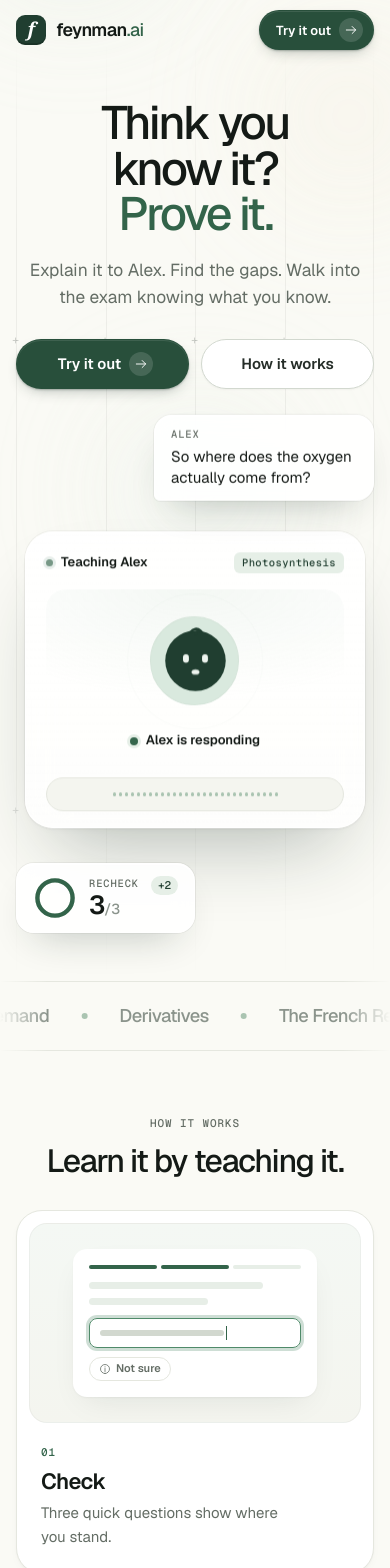
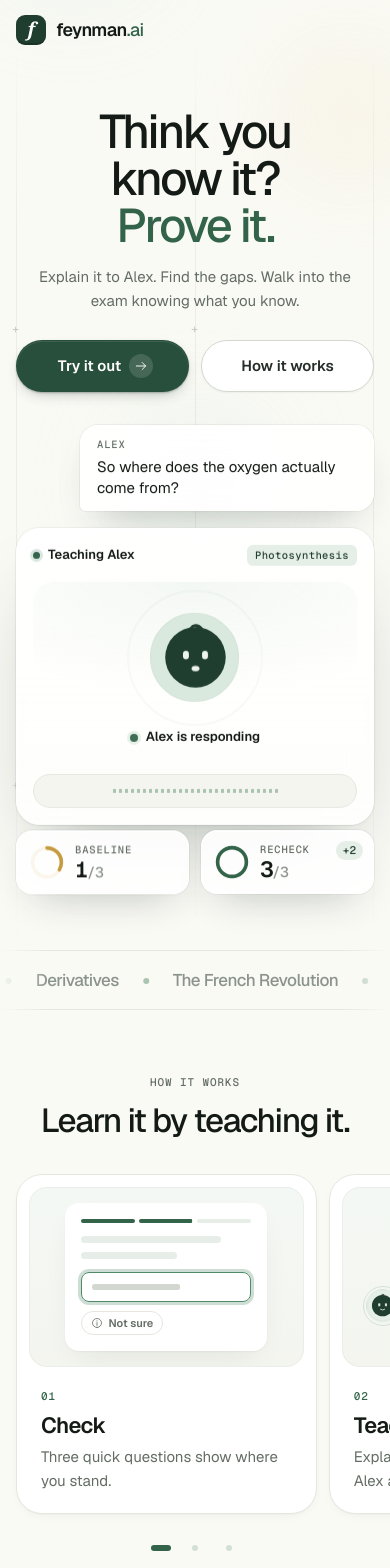
Before and after one commit to 14c4/feynman, a React (Vite) app: page / in a window 390 px wide. Shown: the top 1568 px of the page. Built offline with nearby package versions, Linux system fonts and the light colour scheme; no server answers.

Commit message:
fix landing page for mobile

```diff
--- a/src/features/landing/LandingPage.tsx
+++ b/src/features/landing/LandingPage.tsx
@@ -49,8 +49,7 @@ function NavActions() {
     <button type="button" className="button button--quiet" onClick={() => void signOut().then(() => window.scrollTo(0, 0))}>Sign out</button>
   </div>;
   return <div className="lp-nav-end">
-    {available && <Link className="button button--quiet" to="/account">Sign in</Link>}
-    <Link className="button button--primary" to="/app">Try it out<span className="button-arrow"><PracticeIcon name="arrow" size={14} /></span></Link>
+    {available && <Link className="button button--secondary" to="/account">Sign in</Link>}
   </div>;
 }
 
@@ -137,6 +136,20 @@ function HeroStage({ reduced }: { reduced: boolean }) {
 
 /** The guest view: what feynman.ai is, shown rather than told. */
 function Showcase({ reduced, onHow }: { reduced: boolean; onHow: () => void }) {
+  // On phones the three steps become a swipeable row; the dots follow the swipe and jump to a step.
+  const steps = useRef<HTMLOListElement>(null);
+  const [activeStep, setActiveStep] = useState(0);
+  const offsetOf = (index: number) => {
+    const list = steps.current; const first = list?.children[0] as HTMLElement | undefined; const card = list?.children[index] as HTMLElement | undefined;
+    return first && card ? card.offsetLeft - first.offsetLeft : 0;
+  };
+  const onStepsScroll = () => {
+    const list = steps.current; if (!list) return;
+    const width = offsetOf(1) || 1;
+    setActiveStep(Math.min(2, Math.max(0, Math.round(list.scrollLeft / width))));
+  };
+  const goToStep = (index: number) => steps.current?.scrollTo({ left: offsetOf(index), behavior: reduced ? 'auto' : 'smooth' });
+
   return <>
     <section className="lp-hero">
       <div className="lp-aurora" aria-hidden="true"><span /><span /><span /></div>
@@ -164,7 +177,7 @@ function Showcase({ reduced, onHow }: { reduced: boolean; onHow: () => void }) {
         <span className="eyebrow">How it works</span>
         <h2 id="how-title">Learn it by teaching it.</h2>
       </div>
-      <ol className="lp-steps">
+      <ol ref={steps} className="lp-steps" onScroll={onStepsScroll}>
         <li className="lp-step" data-reveal style={{ '--d': 0 } as CSSProperties}>
           <div className="lp-step-visual lp-v-check" aria-hidden="true">
             <div className="lp-v-card">
@@ -198,6 +211,7 @@ function Showcase({ reduced, onHow }: { reduced: boolean; onHow: () => void }) {
           <p>New questions on the same ideas. See what stuck.</p>
         </li>
       </ol>
+      <div className="lp-dots">{['Check', 'Teach', 'Recheck'].map((label, index) => <button key={label} type="button" aria-label={`Show step ${index + 1}: ${label}`} aria-current={activeStep === index || undefined} onClick={() => goToStep(index)} />)}</div>
     </section>
 
     <section className="lp-section lp-split" aria-labelledby="results-title">
--- a/src/features/landing/landing.css
+++ b/src/features/landing/landing.css
@@ -30,7 +30,7 @@
 /* Atmosphere: drifting soft color behind a faint drafting grid. */
 .lp-aurora { position: absolute; inset: 0 0 -10%; z-index: -2; overflow: hidden; pointer-events: none;
   -webkit-mask-image: linear-gradient(180deg, #000 55%, transparent); mask-image: linear-gradient(180deg, #000 55%, transparent); }
-.lp-aurora span { position: absolute; border-radius: 50%; filter: blur(70px); opacity: 0.75; animation: lp-drift 22s ease-in-out infinite alternate; }
+.lp-aurora span { position: absolute; border-radius: 50%; filter: blur(70px); opacity: 0.75; will-change: transform; animation: lp-drift 22s ease-in-out infinite alternate; }
 .lp-aurora span:nth-child(1) { width: 52vw; height: 52vw; max-width: 760px; max-height: 760px; top: -18%; left: -8%; background: radial-gradient(circle, #cfe3d4 0%, transparent 65%); }
 .lp-aurora span:nth-child(2) { width: 44vw; height: 44vw; max-width: 640px; max-height: 640px; top: 2%; right: -10%; background: radial-gradient(circle, #f3e6c8 0%, transparent 65%); animation-duration: 26s; animation-delay: -8s; }
 .lp-aurora span:nth-child(3) { width: 60vw; height: 40vw; max-width: 900px; max-height: 600px; top: 38%; left: 20%; background: radial-gradient(circle, #dcebe0 0%, transparent 62%); animation-duration: 30s; animation-delay: -4s; }
@@ -62,9 +62,9 @@
 .lp-teach-body { display: grid; justify-items: center; gap: var(--s-1); padding: var(--s-6) 0 var(--s-2); border-radius: var(--r-2xl); background: radial-gradient(120% 90% at 50% 0%, var(--green-50), transparent 70%); }
 .lp-teach-body .alex-state { min-height: 24px; font-size: var(--text-sm); }
 .lp-wave { display: flex; align-items: center; justify-content: center; gap: 3px; height: 34px; padding: 0 var(--s-3); border-radius: 999px; background: var(--surface-sunken); border: 1px solid var(--line); }
-.lp-wave span { width: 3px; height: 4px; border-radius: 3px; background: var(--green-300); transition: height 400ms var(--ease), background-color 400ms var(--ease); }
+.lp-wave span { width: 3px; height: 22px; border-radius: 3px; background: var(--green-300); transform: scaleY(0.18); transition: transform 400ms var(--ease), background-color 400ms var(--ease); }
 .lp-wave.is-live span { background: var(--accent); animation: lp-eq 900ms ease-in-out calc(var(--i) * -73ms) infinite; }
-@keyframes lp-eq { 0%, 100% { height: 4px; } 30% { height: 18px; } 60% { height: 9px; } 80% { height: 22px; } }
+@keyframes lp-eq { 0%, 100% { transform: scaleY(0.18); } 30% { transform: scaleY(0.82); } 60% { transform: scaleY(0.4); } 80% { transform: scaleY(1); } }
 
 /* Floating widgets */
 .lp-w { display: flex; align-items: center; gap: var(--s-3); padding: var(--s-3) var(--s-4); border-radius: 18px; background: rgb(255 255 255 / 0.9); border: 1px solid rgb(255 255 255 / 0.95);
@@ -109,9 +109,7 @@
 .lp-ticker { position: relative; overflow: hidden; padding: var(--s-5) 0; border-block: 1px solid var(--line);
   -webkit-mask-image: linear-gradient(90deg, transparent, #000 12%, #000 88%, transparent); mask-image: linear-gradient(90deg, transparent, #000 12%, #000 88%, transparent); }
 .lp-ticker-track { display: flex; width: max-content; animation: lp-marquee 48s linear infinite; }
-.lp-ticker:hover .lp-ticker-track { animation-play-state: paused; }
 .lp-ticker span { display: inline-flex; align-items: center; gap: var(--s-8); padding-right: var(--s-8); font-size: clamp(1.125rem, 1rem + 0.6vw, 1.5rem); font-weight: 500; letter-spacing: -0.03em; color: var(--subtle); white-space: nowrap; transition: color var(--t-base) var(--ease); }
-.lp-ticker span:hover { color: var(--text-strong); }
 .lp-ticker span i { width: 6px; height: 6px; border-radius: 50%; background: var(--green-300); }
 @keyframes lp-marquee { to { transform: translateX(-50%); } }
 
@@ -125,7 +123,6 @@
 
 .lp-steps { display: grid; grid-template-columns: repeat(3, minmax(0, 1fr)); gap: var(--s-5); }
 .lp-step { display: grid; align-content: start; gap: var(--s-1); padding: var(--s-3) var(--s-3) var(--s-6); border-radius: 26px; background: var(--surface); border: 1px solid var(--line); box-shadow: var(--shadow-sm); transition: opacity 900ms var(--ease), transform 900ms var(--ease), box-shadow var(--t-slow) var(--ease), translate var(--t-slow) var(--ease); }
-.lp-step:hover { translate: 0 -4px; box-shadow: var(--shadow-lg); }
 .lp-step h3 { margin: 0 var(--s-3); font-size: var(--text-xl); font-weight: 550; letter-spacing: -0.03em; }
 .lp-step p { margin: 0 var(--s-3); color: var(--muted); }
 .lp-step-num { margin: var(--s-5) var(--s-3) var(--s-1); font: 500 11px/1 var(--font-mono); letter-spacing: 0.08em; color: var(--accent); }
@@ -140,11 +137,15 @@
 .lp-v-progress i.is-now { background: linear-gradient(90deg, var(--accent) 50%, var(--green-100) 50%); background-size: 200% 100%; background-position: 100% 0; }
 .is-in .lp-v-progress i.is-now { animation: lp-progress 4s var(--ease) infinite; }
 @keyframes lp-progress { 0%, 15% { background-position: 100% 0; } 60%, 100% { background-position: 0 0; } }
-.lp-v-input { display: flex; align-items: center; height: 30px; margin-top: 4px; padding: 0 10px; border: 1px solid var(--focus); border-radius: 8px; box-shadow: var(--ring); }
-.lp-v-typed { display: block; width: 0; height: 6px; border-radius: 999px; background: var(--line-strong); }
+.lp-v-input { position: relative; display: flex; align-items: center; height: 30px; margin-top: 4px; padding: 0 10px; border: 1px solid var(--focus); border-radius: 8px; box-shadow: var(--ring); }
+.lp-v-typed { display: block; width: 70%; height: 6px; border-radius: 999px; background: var(--line-strong); transform: scaleX(0); transform-origin: left; }
 .is-in .lp-v-typed { animation: lp-typed 4s steps(14) infinite; }
-@keyframes lp-typed { 0% { width: 0; } 55%, 100% { width: 70%; } }
-.lp-caret { width: 1.5px; height: 14px; margin-left: 2px; background: var(--accent); animation: lp-blink 1s steps(1) infinite; }
+@keyframes lp-typed { 0% { transform: scaleX(0); } 55%, 100% { transform: scaleX(1); } }
+/* The caret rides the end of the typed text with a transform, so nothing re-lays out while it types. */
+.lp-caret { position: absolute; top: 50%; left: 10px; width: calc((100% - 20px) * 0.7); height: 14px; margin-top: -7px; transform: translateX(-100%); pointer-events: none; }
+.lp-caret::after { content: ''; position: absolute; top: 0; right: -2px; width: 1.5px; height: 100%; background: var(--accent); animation: lp-blink 1s steps(1) infinite; }
+.is-in .lp-caret { animation: lp-caret 4s steps(14) infinite; }
+@keyframes lp-caret { 0% { transform: translateX(-100%); } 55%, 100% { transform: none; } }
 @keyframes lp-blink { 50% { opacity: 0; } }
 .lp-v-flag { justify-self: start; display: inline-flex; align-items: center; gap: 5px; height: 24px; padding: 0 9px; border-radius: 999px; font-size: 11px; font-weight: 550; color: var(--muted); border: 1px solid var(--line); background: var(--surface); }
 .is-in .lp-v-flag { animation: lp-flag 4s var(--ease) infinite; }
@@ -224,26 +225,81 @@
   .lp-split { grid-template-columns: 1fr; gap: var(--s-8); }
 }
 
+.lp-dots { display: none; }
+
+@media (hover: hover) {
+  .lp-ticker:hover .lp-ticker-track { animation-play-state: paused; }
+  .lp-ticker span:hover { color: var(--text-strong); }
+  .lp-step:hover { translate: 0 -4px; box-shadow: var(--shadow-lg); }
+  .wb-list li:hover { translate: 0 -2px; border-color: var(--green-200); box-shadow: var(--shadow-md); }
+}
+
+/* Phones: the hero scene becomes a tidy stack, the steps a swipeable row, and everything sizes to the thumb. */
 @media (max-width: 760px) {
   .lp { --gutter: var(--s-4); }
   .lp-nav { height: 60px; }
+  .lp-nav .button { min-height: 38px; padding: 0 var(--s-3); }
   .lp-nav .button--quiet { padding: 0 var(--s-2); }
-  .lp-hero { margin-top: -60px; padding-top: calc(60px + var(--s-10)); padding-bottom: var(--s-10); }
-  .lp-cta { width: 100%; }
-  .lp-cta .button--lg { flex: 1; min-width: 0; }
-  .lp-stage { height: 520px; margin-top: var(--s-8); }
-  .lp-teach { width: min(340px, 100%); }
-  .lp-teach-body { padding-top: var(--s-4); }
-  .lp-w--file, .lp-chip, .lp-w--score { display: none; }
-  .lp-w--bubble { top: 0; right: 0; width: 220px; }
-  .lp-w--recheck { right: auto; left: 0; bottom: 0; }
+  .lp-nav.is-scrolled::before { background: linear-gradient(180deg, rgb(255 255 255 / 0.62), rgb(250 250 245 / 0.4)); }
+  .lp-hero { margin-top: -60px; padding-top: calc(60px + var(--s-12)); padding-bottom: var(--s-12); }
+  .lp-hero-copy { gap: var(--s-4); }
+  .lp-title { font-size: clamp(2.5rem, 0.9rem + 8.4vw, 3.5rem); line-height: 1; letter-spacing: -0.05em; }
+  .lp-lede { max-width: 32ch; font-size: var(--text-md); }
+  .lp-cta { width: 100%; max-width: 420px; margin-top: var(--s-3); }
+  .lp-cta .button--lg { flex: 1; min-width: 0; min-height: 52px; }
+  .lp-grid { grid-template-columns: repeat(2, 1fr); }
+  .lp-grid i:nth-child(n + 3) { display: none; }
+  .lp-grid i:nth-child(2) { border-right: 1px solid rgb(24 32 27 / 0.055); }
+  .lp-aurora span { filter: blur(48px); }
+
+  .lp-stage { display: grid; grid-template-columns: 1fr 1fr; gap: var(--s-3); height: auto; max-width: 420px; margin-top: var(--s-10); }
+  .lp-float { position: relative; inset: auto; translate: none; }
+  .lp-w--file, .lp-chip { display: none; }
+  .lp-w--bubble { order: 1; grid-column: 1 / -1; justify-self: end; width: 82%; min-height: 72px; margin: 0; }
+  .lp-teach { order: 2; grid-column: 1 / -1; width: 100%; height: auto; margin: 0; border-radius: 24px; padding: var(--s-4); }
+  .lp-teach-body { padding: var(--s-5) 0 var(--s-2); }
+  .lp-w--score { order: 3; }
+  .lp-w--recheck { order: 4; }
+  .lp-w--score, .lp-w--recheck { gap: 10px; padding: var(--s-3); border-radius: 16px; }
+  .lp-w--score .lp-ring, .lp-w--recheck .lp-ring { width: 36px; height: 36px; }
+  .lp-w--recheck .lp-delta { position: absolute; top: 10px; right: 10px; }
+  .lp-w-big { font-size: 1.375rem; }
+
+  .lp-ticker { padding: var(--s-4) 0; }
+  .lp-ticker span { gap: var(--s-6); padding-right: var(--s-6); font-size: 1.0625rem; }
+  .lp-ticker-track { animation-duration: 36s; }
+
   .lp-section { padding: var(--s-16) var(--gutter); }
   .lp-section-head { margin-bottom: var(--s-8); }
-  .lp-results { padding: var(--s-5); }
+  .lp h2 { font-size: clamp(1.875rem, 1.2rem + 3.6vw, 2.5rem); }
+
+  .lp-steps { grid-template-columns: none; grid-auto-flow: column; grid-auto-columns: min(84%, 340px); gap: var(--s-3); max-width: none; margin: 0 calc(-1 * var(--gutter)); padding: var(--s-1) var(--gutter) var(--s-4);
+    overflow-x: auto; overscroll-behavior-x: contain; scroll-snap-type: x mandatory; scroll-padding-inline: var(--gutter); scrollbar-width: none; -webkit-overflow-scrolling: touch; }
+  .lp-steps::-webkit-scrollbar { display: none; }
+  .lp-step { scroll-snap-align: start; padding-bottom: var(--s-5); }
+  .lp-step[data-reveal] { opacity: 1; transform: none; }
+  .lp-step-visual { height: 180px; }
+  .lp-dots { display: flex; justify-content: center; gap: 6px; margin-top: var(--s-1); }
+  .lp-dots button { width: 28px; height: 28px; padding: 0; border: 0; background: none; display: grid; place-items: center; }
+  .lp-dots button::before { content: ''; width: 6px; height: 6px; border-radius: 999px; background: var(--green-200); transition: width var(--t-slow) var(--ease), background-color var(--t-slow) var(--ease); }
+  .lp-dots button[aria-current='true']::before { width: 20px; background: var(--accent); }
+
+  .lp-split { gap: var(--s-6); padding-top: 0; }
+  .lp-split-copy { justify-items: center; text-align: center; }
+  .lp-split-copy p { font-size: var(--text-md); }
+  .lp-results { padding: var(--s-5); gap: var(--s-5); border-radius: 24px; }
+  .lp-results-score { font-size: 2rem; }
   .lp-concepts li { grid-template-columns: 1fr 2rem; gap: var(--s-2) var(--s-3); }
   .lp-concept-name { grid-column: 1 / -1; }
-  .lp-final { margin: var(--s-6) var(--gutter) var(--s-12); padding: var(--s-16) var(--s-5); border-radius: 28px; }
-  .lp-footer { flex-wrap: wrap; gap: var(--s-2) var(--s-4); }
+
+  .lp-final { gap: var(--s-5); margin: var(--s-4) var(--gutter) var(--s-10); padding: var(--s-12) var(--s-5); border-radius: 28px; }
+  .lp-final .button--lg { width: 100%; max-width: 320px; min-height: 52px; }
+  .lp-footer { flex-direction: column; gap: var(--s-2); padding-bottom: var(--s-8); text-align: center; }
+  .lp-footer .mono { margin-left: 0; }
+}
+
+@media (max-width: 360px) {
+  .lp-cta { flex-direction: column; }
 }
 
 /* Signed-in home ("welcome back") */
@@ -288,7 +344,6 @@
 .wb-list { display: grid; gap: var(--s-2); }
 .wb-list li { display: grid; grid-template-columns: auto minmax(0, 1fr) auto auto; align-items: center; gap: var(--s-4); padding: var(--s-3) var(--s-3) var(--s-3) var(--s-4); border-radius: 18px; background: var(--surface); border: 1px solid var(--line); box-shadow: var(--shadow-xs);
   animation: lp-in 700ms var(--ease) calc(var(--i, 0) * 60ms) both; transition: box-shadow var(--t-base) var(--ease), border-color var(--t-base) var(--ease), translate var(--t-base) var(--ease); }
-.wb-list li:hover { translate: 0 -2px; border-color: var(--green-200); box-shadow: var(--shadow-md); }
 .wb-list-icon { display: grid; place-items: center; width: 36px; height: 36px; border-radius: 12px; background: var(--surface-sunken); color: var(--muted); border: 1px solid var(--line); }
 .wb-list-icon.is-done { background: var(--accent-soft); color: var(--accent); border-color: #cfe0d4; }
 .wb-list-copy { display: grid; min-width: 0; }
```
